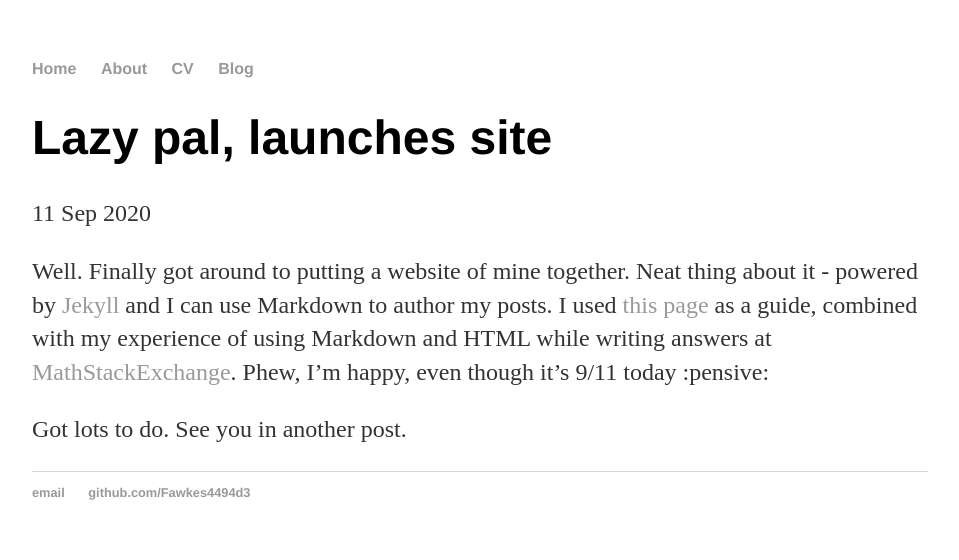
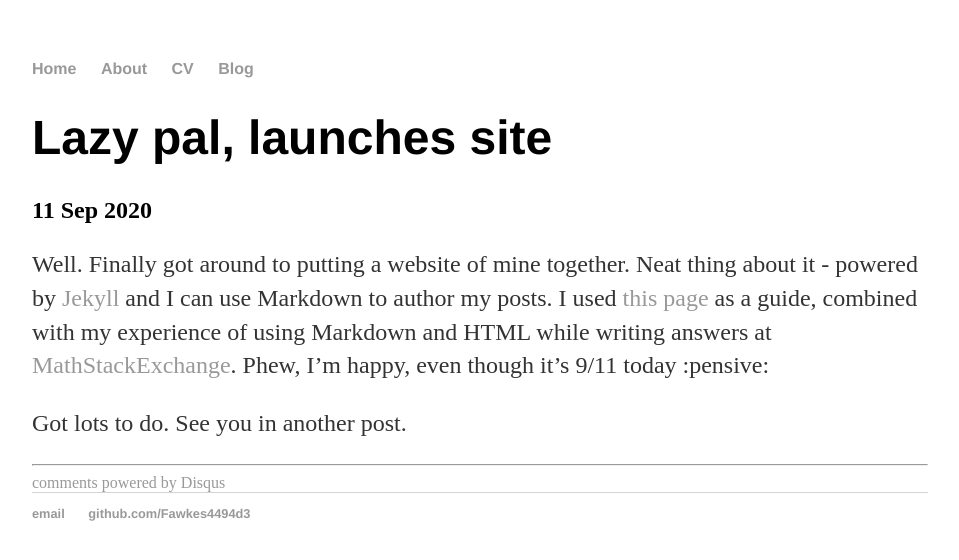
Before and after one commit to Fawkes4494d3/Fawkes4494d3.github.io, a Jekyll site: the page built from _posts/2020-09-11-soumava-site-launched.md, in a window 1280 px wide. Shown: the top 560 px of the page, without its empty margins (160-1119 px from the left). Built offline with Jekyll 4.4.1, drawn with Linux system fonts in a browser that asks for light colours; comment, search, counter and statistics services are not loaded.

Commit message:
Update post.html

```diff
--- a/_layouts/post.html
+++ b/_layouts/post.html
@@ -1,9 +1,27 @@
 ---
 layout: default
 ---
-<h1>{{ page.title }}</h1>
-<p class="meta">{{ page.date | date_to_string }}</p>
+<div class="post">
+		<div class="post single">
+			<h1 class="title">{{ page.title }}</h1>
 
-<div class="post">
-  {{ content }}
-</div>
+			<h2 class="date"><info datetime="{{ page.date }}">
+				{{ page.date | date_to_string }} {% if page.author %} by {{ page.author }} {% endif %}
+			</info></h2>
+			<!-- Post content -->
+			<div class="postbody">
+				{{ content }}
+			</div>
+			<!-- Post info -->
+			<div class="postinfo">
+			<!-- include some categories and tags maybe? -->
+			</div>
+
+			<hr>
+
+			<!-- Post comments -->
+			<div class="postcomments">
+				{% include disqus.html %}
+			</div>
+		</div><!-- / .post .single -->
+</div><!-- /.post -->
```
